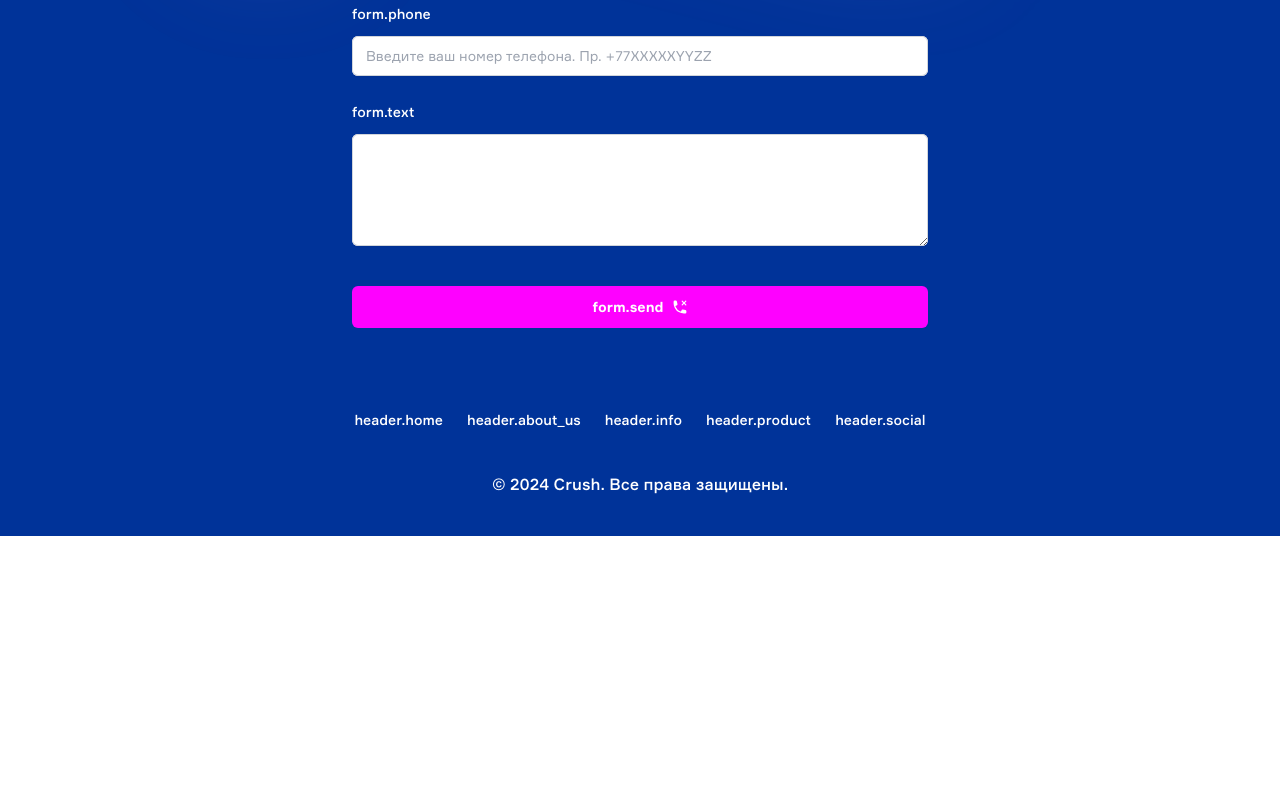
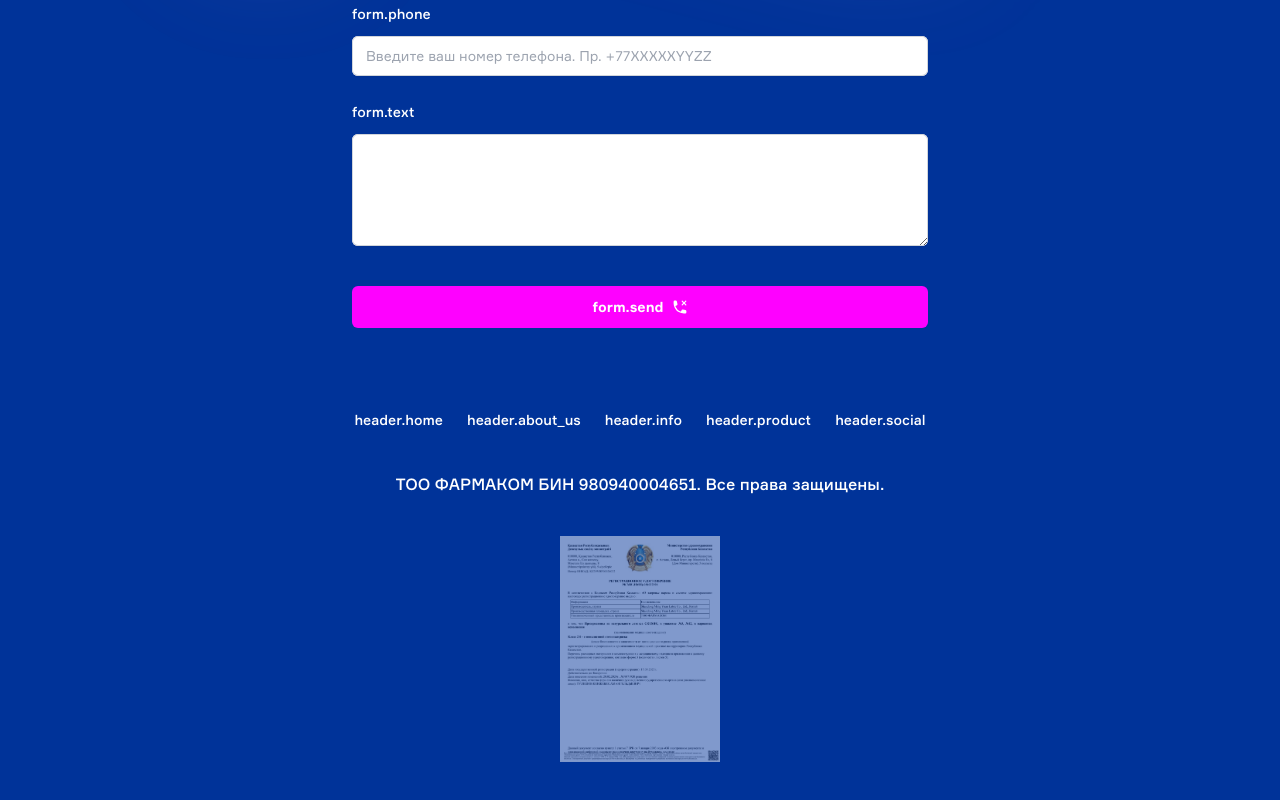
Before and after one commit to verozroke/crush, a Nuxt app: page / in a window 1280 px wide. Shown: the part 4136-4936 px from the top of the page. Before the commit the page ends 4672 px from the top, so only its background shows below. Built offline with nearby package versions, Linux system fonts and the light colour scheme.

Commit message:
cert uploaded

```diff
--- a/components/FooterVue.vue
+++ b/components/FooterVue.vue
@@ -10,7 +10,12 @@
       >{{ item.name }}</a>
     </nav>
 
-    <p class="text-center text-white font-medium">&copy; 2024 Crush. Все права защищены.</p>
+    <p class="text-center text-white font-medium">ТОО ФАРМАКОМ БИН 980940004651. Все права защищены.</p>
+    <NuxtImg
+      src="/cert.png"
+      @click="openCertificate"
+      class="w-40 opacity-50 mx-auto hover:opacity-100 hover:scale-110 transition-all"
+    />
   </footer>
 </template>
 
@@ -21,6 +26,12 @@
 
 const { t } = useI18n()
 
+const openCertificate = () => {
+  const link = document.createElement('a')
+  link.href = '/cert.png'
+  link.target = "_blank"
+  link.click()
+}
 
 function scrollDown(blockID: string) {
   const $block = document.getElementById(blockID) ?? document.createElement('div')
--- a/nuxt.config.ts
+++ b/nuxt.config.ts
@@ -20,5 +20,5 @@ export default defineNuxtConfig({
   i18n: {
     vueI18n: './i18n/i18n.config.ts' // if you are using custom path, default
   },
-  modules: ["@nuxtjs/i18n"]
+  modules: ["@nuxtjs/i18n", "@nuxt/image"]
 })
--- a/package.json
+++ b/package.json
@@ -12,6 +12,7 @@
   "dependencies": {
     "@headlessui/vue": "^1.7.22",
     "@heroicons/vue": "^2.1.3",
+    "@nuxt/image": "^1.7.0",
     "@nuxtjs/i18n": "^8.3.1",
     "axios": "^1.7.2",
     "nuxt": "^3.11.2",
```
Also changed, not shown: public/cert.png (added), 1 other file (tests, documents, lock files or other folders).
